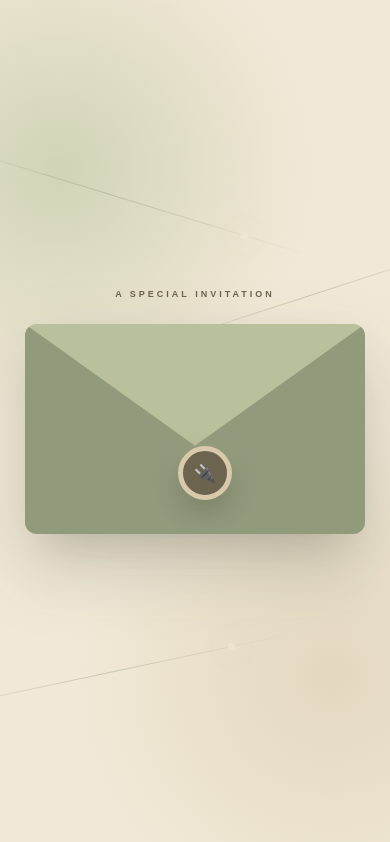
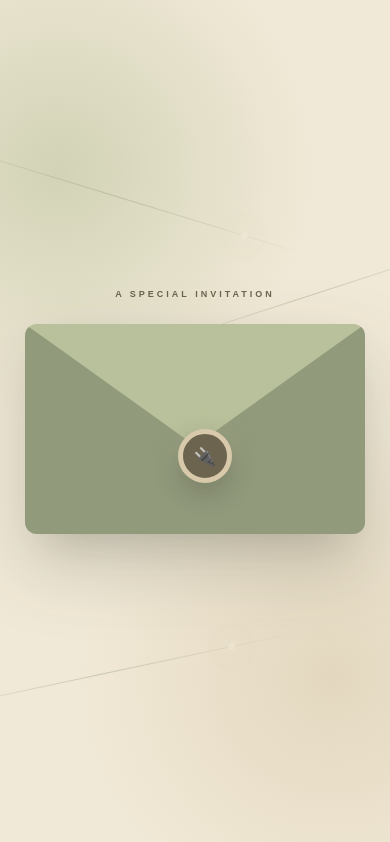
Before and after one commit to HarshitRaj31/Sudipta_sir, a React (Vite) app: page / in a window 390 px wide. Built offline with nearby package versions, Linux system fonts and the light colour scheme.

Commit message:
Updating

```diff
--- a/src/Pages/Envelope2.css
+++ b/src/Pages/Envelope2.css
@@ -465,7 +465,7 @@
   .wax-seal {
     width: 54px;
     height: 54px;
-    top: 58%;
+    top: 50%;
     font-size: 18px;
   }
 
```
